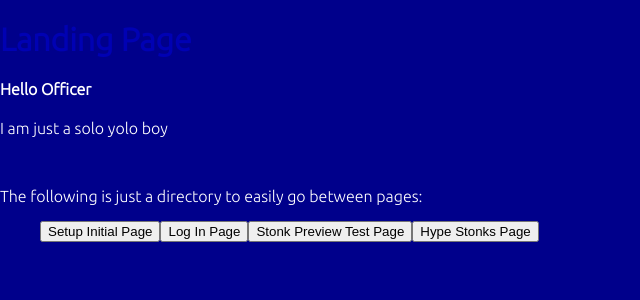
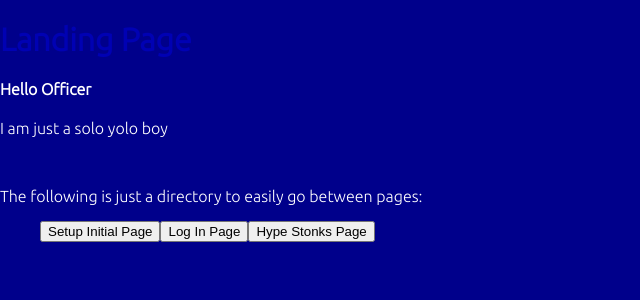
Before and after one commit to giovanniCL/stonks-only-go-up, a React (Create React App) app in the folder stonks-only-go-up/: page / in a window 1280 px wide. Shown: the top 300 px of the page, without its empty margins (0-640 px from the left). Built offline with nearby package versions, Linux system fonts and the light colour scheme.

Commit message:
fix preview component merge bug

```diff
--- a/stonks-only-go-up/src/App.js
+++ b/stonks-only-go-up/src/App.js
@@ -7,7 +7,6 @@ import TestComponent from "./Components/TestComponent"
 import SetupInitialPage from "./Components/Setup/SetupInitialPage"
 import SetupPersonalInfoPage from './Components/Setup/SetupPersonalInfoPage' // Not yet used
 import LogInPage from './Components/Login/LogInPage';
-import StonkPreviewTest from './Components/StonkPreviewTest';
 import SingleStonk from './Components/SingleStonk';
 import HypeStonks from './Components/HypeStonks'
 
@@ -24,7 +23,6 @@ function App () {
         <Route exact path="/setup/initial" component={SetupInitialPage} />
         <Route exact path="/setup/personal-info" component={SetupPersonalInfoPage} />
         <Route exact path="/login/initial" component={LogInPage} />
-        <Route exact path="/stonk-preview-test" component={StonkPreviewTest} />
         <Route exact path="/hype-stonks" component={HypeStonks} />
         <Route exact path="/single-stonk/:name" component={SingleStonk} />
       </Switch>
--- a/stonks-only-go-up/src/Components/TestComponent.js
+++ b/stonks-only-go-up/src/Components/TestComponent.js
@@ -18,10 +18,7 @@ const TestComponent = (props) => {
             <ul>
                 <button onClick={() => props.history.push('/setup/initial')}>Setup Initial Page</button>
                 <button onClick={() => props.history.push('/login/initial')}>Log In Page</button>
-                <button onClick={() => props.history.push('/stonk-preview-test')}>Stonk Preview Test Page</button>
                 <button onClick={() => props.history.push('/hype-stonks')}>Hype Stonks Page</button>
-
-
             </ul>
         </div>
     )
```
Also changed, not shown: 1 other file (tests, documents, lock files or other folders).
